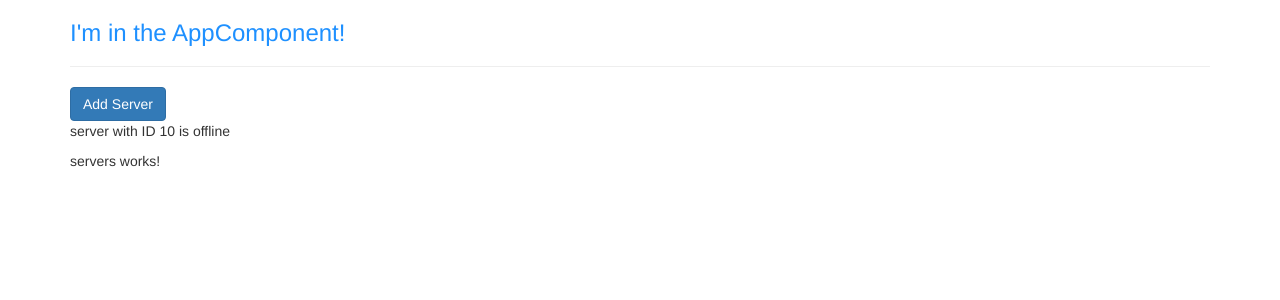
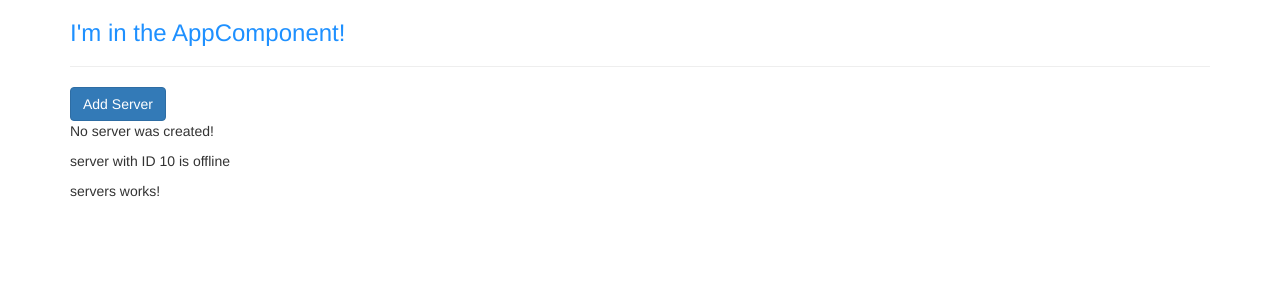
Before and after one commit to lex-attax/Angular5, an Angular app in the folder my-first-app/: page / in a window 1280 px wide. Shown: the top 300 px of the page. Built offline with nearby package versions, Linux system fonts and the light colour scheme.

Commit message:
event binding

```diff
--- a/my-first-app/src/app/servers/servers.component.html
+++ b/my-first-app/src/app/servers/servers.component.html
@@ -1,8 +1,11 @@
-<!-- [ ] syntax for property-binding -->
+<!-- [ ] = syntax for property-binding -->
+<!-- ( ) = syntax for event-binding -->
 <button
     class="btn btn-primary"
-    [disabled]="!allowNewServer">Add Server</button>
-
+    [disabled]="!allowNewServer"
+    (click)="onCreateServer()">Add Server</button>
+<!--<p [innerText]="allowNewServer"></p>-->
+<p> {{ serverCreationStatus }} </p>
 <app-server></app-server>
 <p>
   servers works!
--- a/my-first-app/src/app/servers/servers.component.ts
+++ b/my-first-app/src/app/servers/servers.component.ts
@@ -9,6 +9,7 @@ import { Component, OnInit } from '@angular/core';
 })
 export class ServersComponent implements OnInit {
   allowNewServer = false;
+  serverCreationStatus = 'No server was created!';
 
   constructor() {
     setTimeout(() => {
@@ -18,5 +19,7 @@ export class ServersComponent implements OnInit {
 
   ngOnInit() {
   }
-
+  onCreateServer() {
+    this.serverCreationStatus = 'Server was created!';
+  }
 }
```
